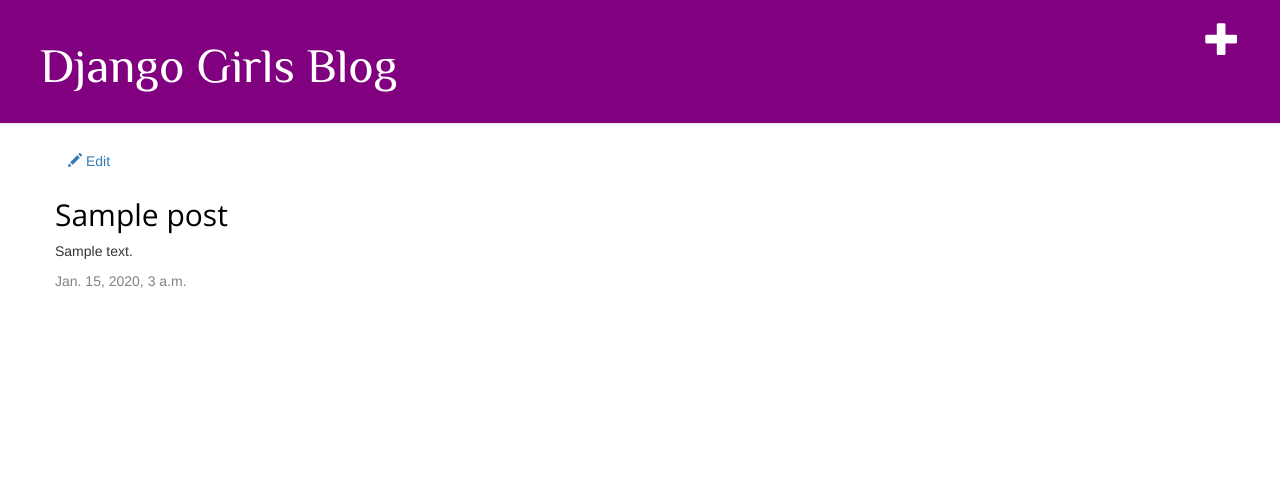
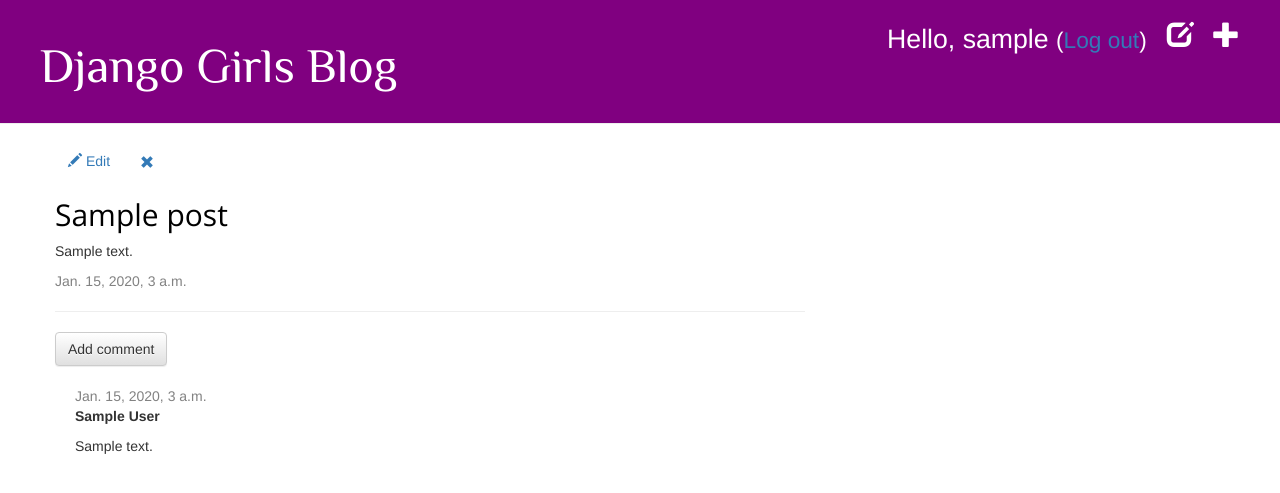
Before and after one commit to wattawak/my-first-blog, a Django app: page /post/1/ in a window 1280 px wide. Shown: the top 493 px of the page. Run offline with Django 3.2, Linux system fonts and the light colour scheme; a user stored in the database is signed in; tables that the repository leaves empty hold one stand-in row (values such as "Sample post"); some libraries are stand-ins or nearby versions.

Commit message:
added commenting

```diff
--- a/blog/admin.py
+++ b/blog/admin.py
@@ -1,4 +1,5 @@
 from django.contrib import admin
-from .models import Post
+from .models import Post, Comment
 
 admin.site.register(Post)
+admin.site.register(Comment)
--- a/blog/models.py
+++ b/blog/models.py
@@ -16,3 +16,20 @@
 
 	def __str__(self):
 		return self.title
+
+	def approved_comments(self):
+		return self.comments.filter(approved_comment=True)
+
+class Comment(models.Model):
+	post = models.ForeignKey('blog.Post', related_name='comments')
+	author = models.CharField(max_length=200)
+	text = models.TextField()
+	created_date = models.DateTimeField(default=timezone.now)
+	approved_comment = models.BooleanField(default=False)
+
+	def approve(self):
+		self.approved_comment = True
+		self.save()
+
+	def __str__(self):
+		return self.text
--- a/blog/static/css/blog.css
+++ b/blog/static/css/blog.css
@@ -38,7 +38,7 @@
 .top-menu, .top-menu:hover, .top-menu:visited {
     color: #ffffff;
     float: right;
-    font-size: 26pt;
+    font-size: 20pt;
     margin-right: 20px;
 }
 
@@ -49,3 +49,7 @@
 .post h2 a, .post h1 a:visited {
     color: #000000;
 }
+
+.comment {
+    margin: 20px 0px 20px 20px;
+}
--- a/blog/templates/blog/base.html
+++ b/blog/templates/blog/base.html
@@ -13,8 +13,12 @@
 		<div class="page-header">
 			{% if user.is_authenticated %}
 				<a href="{% url "post_new" %}" class="top-menu"><span class="glyphicon glyphicon-plus"></span></a>
+				<a href="{% url "post_draft_list" %}" class="top-menu"><span class="glyphicon glyphicon-edit"></span></a>
+				<p class="top-menu">Hello, {{ user.username }} <small>(<a href="{% url "django.contrib.auth.views.logout" %}">Log out</a>)</small></p>
+			{% else %}
+			<a href="{% url "django.contrib.auth.views.login" %}" class="top-menu"><span class="glyphicon glyphicon-lock"></span></a>
 			{% endif %}
-			<h1><a href="/">Django Girls Blog</a></hi>
+			<h1><a href="{% url "blog.views.post_list" %}">Django Girls Blog</a></hi>
 		</div>
 		<div class="content container">
 			<div class="row">
--- a/blog/templates/blog/post_detail.html
+++ b/blog/templates/blog/post_detail.html
@@ -4,13 +4,37 @@
 	<div class="post">
 		{% if user.is_authenticated %}
 			<a class=btn btn-default" href="{% url "post_edit" pk=post.pk %}"><span class="glyphicon glyphicon-pencil"></span> Edit</a>
+			<a class=btn btn-default" href="{% url "post_remove" pk=post.pk %}"><span class="glyphicon glyphicon-remove"></span></a>
 		{% endif %}
 		<h2>{{ post.title }}</h1>
 		<p>{{ post.text|linebreaks }}</p>
 		{% if post.published_date %}
 			<div class="date">
 				{{ post.published_date }}
+		{% else %}
+			<a class="btn btn-default" href="{% url "blog.views.post_publish" pk=post.pk %}">Publish</a>
 			</div>
 		{% endif %}
 	</div>
+
+	<hr>
+	<a class="btn btn-default" href="{% url "add_comment_to_post" pk=post.pk %}">Add comment</a>
+{% for comment in post.comments.all %}
+    {% if user.is_authenticated or comment.approved_comment %}
+    <div class="comment">
+        <div class="date">
+            {{ comment.created_date }}
+            {% if not comment.approved_comment %}
+                <a class="btn btn-default" href="{% url "comment_remove" pk=comment.pk %}"><span class="glyphicon glyphicon-remove"></span></a>
+                <a class="btn btn-default" href="{% url "comment_approve" pk=comment.pk %}"><span class="glyphicon glyphicon-ok"></span></a>
+            {% endif %}
+        </div>
+        <strong>{{ comment.author }}</strong>
+        <p>{{ comment.text|linebreaks }}</p>
+    </div>
+    {% endif %}
+{% empty %}
+    <p>No comments here yet :(</p>
+{% endfor %}
+
 {% endblock content %}
--- a/blog/templates/blog/post_list.html
+++ b/blog/templates/blog/post_list.html
@@ -8,6 +8,7 @@
                 <div class="date">
                     <p>published: {{ post.published_date }}</p>
                 </div>
+                <a href="{% url "blog.views.post_detail" pk=post.pk %}"> Comments: {{ post.approved_comments.count }}</a>
                 </div>
          {% endfor %}
     {% endblock content %}
--- a/blog/urls.py
+++ b/blog/urls.py
@@ -6,4 +6,10 @@
 	url(r'^post/(?P<pk>[0-9]+)/$', views.post_detail, name='post_detail'),
 	url(r'^post/new/$', views.post_new, name='post_new'),
 	url(r'^post/(?P<pk>[0-9]+)/edit/$', views.post_edit, name='post_edit'),
+	url(r'^drafts/$', views.post_draft_list, name='post_draft_list'),
+	url(r'^post/(?P<pk>[0-9]+)/publish/$', views.post_publish, name='post_publish'),
+	url(r'^post/(?P<pk>[0-9]+)/remove/$', views.post_remove, name='post_remove'),
+	url(r'^post/(?P<pk>[0-9]+)/comment/$', views.add_comment_to_post, name='add_comment_to_post'),
+	url(r'^comment/(?P<pk>[0-9]+)/approve/$', views.comment_approve, name='comment_approve'),
+	url(r'^comment/(?P<pk>[0-9]+)/remove/$', views.comment_remove, name='comment_remove'),
 ]
--- a/blog/views.py
+++ b/blog/views.py
@@ -1,8 +1,9 @@
 from django.shortcuts import redirect
 from django.shortcuts import render, get_object_or_404
 from django.utils import timezone
-from .models import Post
-from .forms import PostForm
+from .models import Post, Comment
+from .forms import PostForm, CommentForm
+from django.contrib.auth.decorators import login_required
 
 def post_list(request):
 	posts = Post.objects.filter(published_date__lte=timezone.now()).order_by('published_date')
@@ -12,6 +13,7 @@
 	post = get_object_or_404(Post, pk=pk)
 	return render(request, 'blog/post_detail.html', {'post': post})
 
+@login_required
 def post_new(request):
 	if request.method == "POST":
 		form = PostForm(request.POST)
@@ -25,6 +27,7 @@
 		form = PostForm()
 		return render(request, 'blog/post_edit.html', {'form': form})
 
+@login_required
 def post_edit(request, pk):
 	post = get_object_or_404(Post, pk=pk)
 	if request.method == "POST":
@@ -38,3 +41,46 @@
 	else:
 		form = PostForm(instance=post)
 	return render(request, 'blog/post_edit.html', {'form': form})
+
+@login_required
+def post_draft_list(request):
+	posts = Post.objects.filter(published_date__isnull=True).order_by('created_date')
+	return render(request, 'blog/post_draft_list.html', {'posts': posts})
+
+@login_required
+def post_publish(request, pk):
+	post = get_object_or_404(Post, pk=pk)
+	post.publish()
+	return redirect('blog.views.post_detail', pk=pk)
+
+@login_required
+def post_remove(request, pk):
+	post = get_object_or_404(Post, pk=pk)
+	post.delete()
+	return redirect('blog.views.post_list')
+
+def add_comment_to_post(request, pk):
+	post = get_object_or_404(Post, pk=pk)
+	if request.method == "POST":
+		form = CommentForm(request.POST)
+		if form.is_valid():
+			comment = form.save(commit=False)
+			comment.post = post
+			comment.save()
+			return redirect('blog.views.post_detail', pk=post.pk)
+	else:
+		form = CommentForm()
+	return render(request, 'blog/add_comment_to_post.html', {'form': form})
+
+@login_required
+def comment_approve(request, pk):
+	comment = get_object_or_404(Comment, pk=pk)
+	comment.approve()
+	return redirect('blog.views.post_detail', pk=comment.post.pk)
+
+@login_required
+def comment_remove(request, pk):
+	comment = get_object_or_404(Comment, pk=pk)
+	post_pk = comment.post.pk
+	comment.delete()
+	return redirect('blog.views.post_detail', pk=post_pk)
--- a/mysite/settings.py
+++ b/mysite/settings.py
@@ -103,3 +103,5 @@
 STATIC_URL = '/static/'
 
 STATIC_ROOT = os.path.join(BASE_DIR, 'static')
+
+LOGIN_REDIRECT_URL = '/'
--- a/mysite/urls.py
+++ b/mysite/urls.py
@@ -1,7 +1,10 @@
-from django.conf.urls import include, url
+from django.conf.urls import patterns, include, url
 from django.contrib import admin
+admin.autodiscover()
 
-urlpatterns = [
+urlpatterns = patterns('',
     url(r'^admin/', include(admin.site.urls)),
+    url(r'^accounts/login/$', 'django.contrib.auth.views.login'),
+    url(r'^accounts/logout/$', 'django.contrib.auth.views.logout', {'next_page': '/'}),
     url(r'', include('blog.urls')),
-]
+)
```
Also changed, not shown: blog/forms.py (+7 -1 lines), blog/templates/blog/add_comment_to_post.html (added, +9 -0 lines), blog/templates/blog/post_draft_list.html (added, +11 -0 lines), blog/templates/registration/login.html (added, +26 -0 lines), blog/migrations/0002_comment.py (added).
